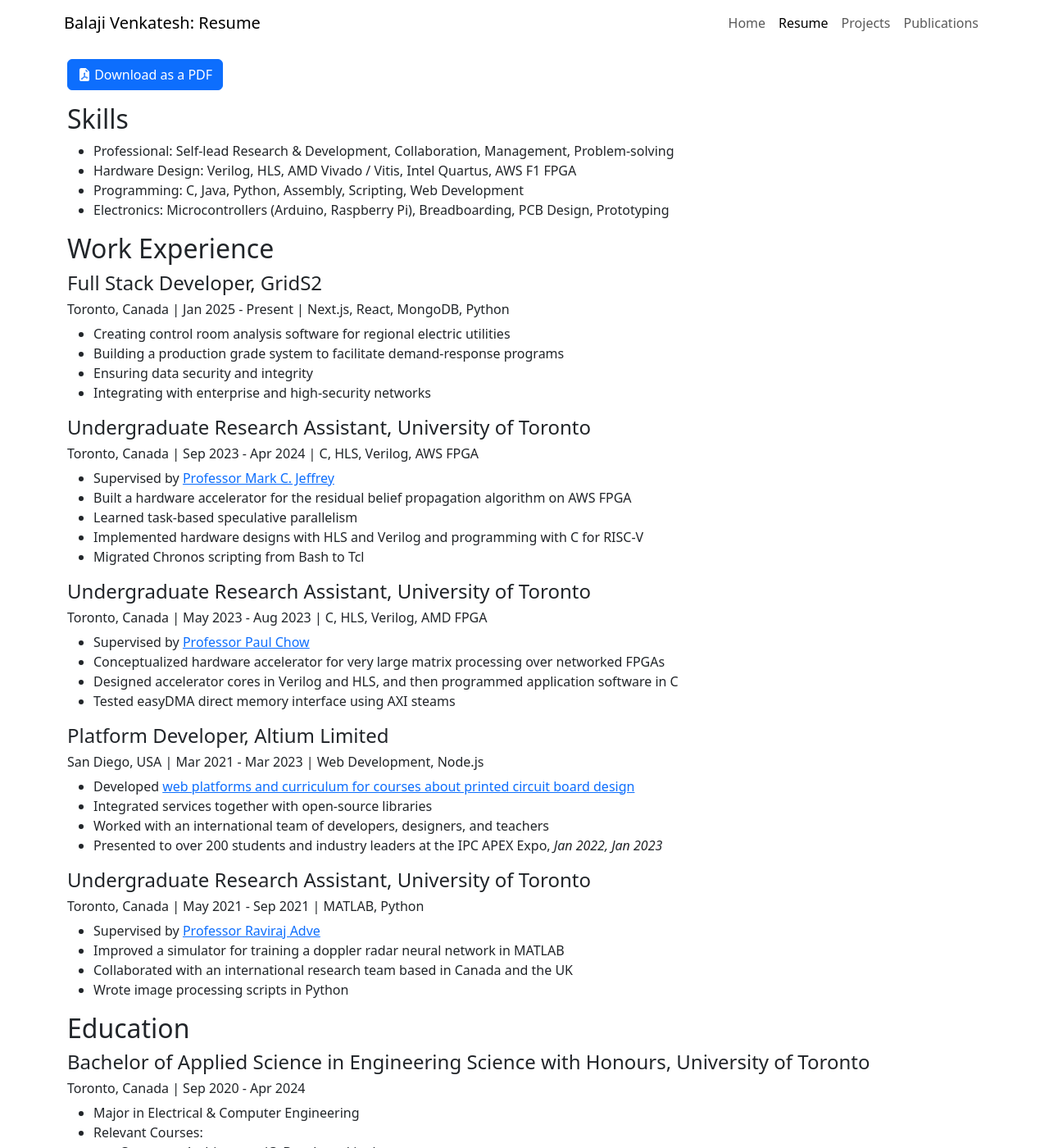
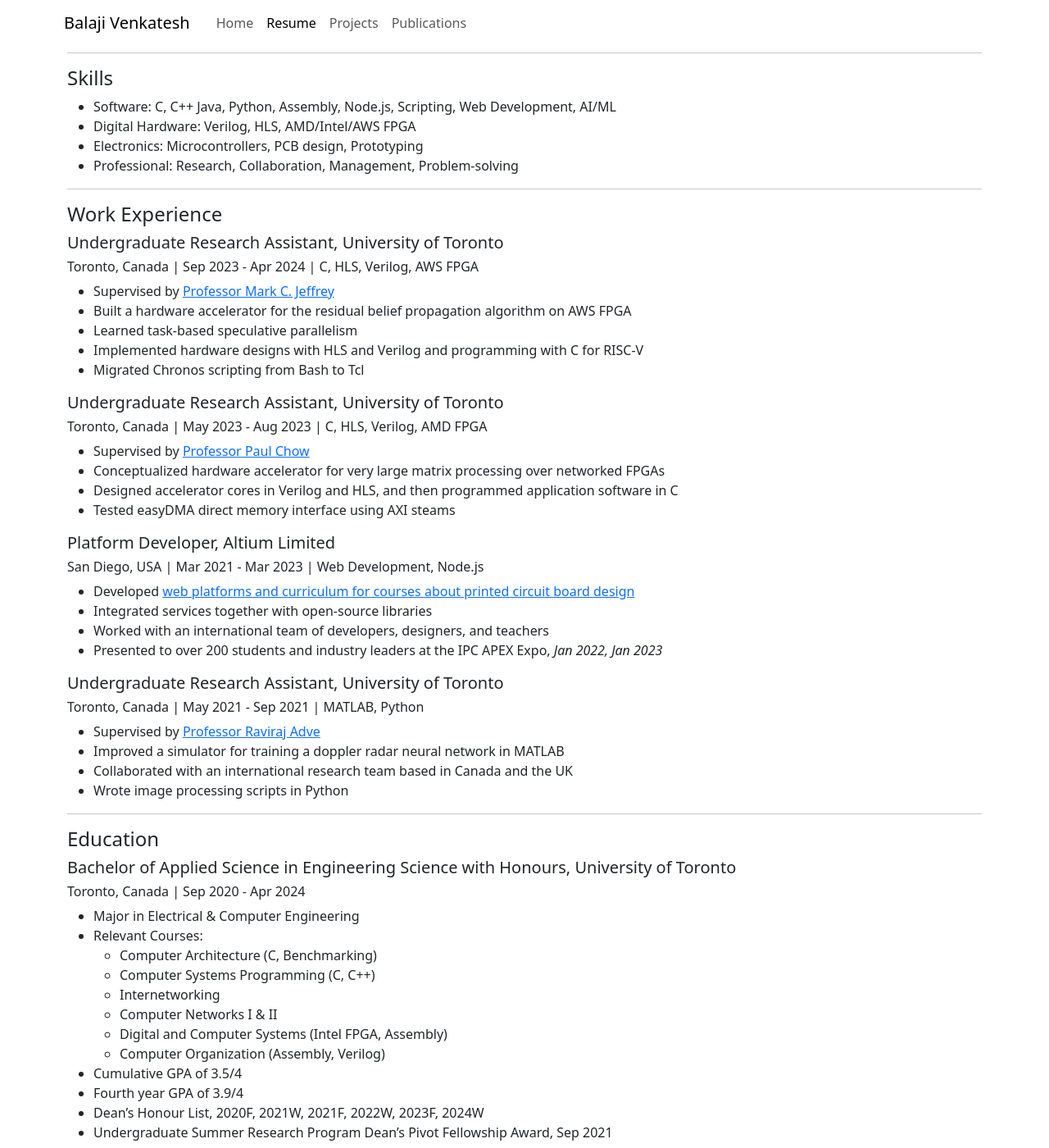
Before and after one commit to balaji-venkatesh/balaji-venkatesh.github.io, a Jekyll site: the page built from resume.md, in a window 1280 px wide and 1400 px high. Shown: the whole window at 82% size. Built offline with Jekyll 4.4.1, drawn with Linux system fonts in a browser that asks for light colours; some of the changed text lies outside the part shown.

Commit message:
remove grids2, rename dp, reformat nav and hrs

```diff
--- a/_layouts/default.html
+++ b/_layouts/default.html
@@ -4,25 +4,23 @@
 <head>
     <meta charset="utf-8">
     <meta name="viewport" content="width=device-width, initial-scale=1">
-    <title>Balaji Venkatesh: {{page.title}}</title>
+    <title>{{page.title}}</title>
     <link href="https://cdn.jsdelivr.net/npm/bootstrap@5.3.3/dist/css/bootstrap.min.css" rel="stylesheet"
         integrity="sha384-QWTKZyjpPEjISv5WaRU9OFeRpok6YctnYmDr5pNlyT2bRjXh0JMhjY6hW+ALEwIH" crossorigin="anonymous">
     <link rel="stylesheet" href="https://cdn.jsdelivr.net/npm/bootstrap-icons@1.11.3/font/bootstrap-icons.min.css">
     <link rel="icon" type="image/x-icon" href="/assets/favicon.ico">
 </head>
 
-<body style="overflow-y: scroll;">
+
+<body>
     <script src="/assets/colourMode.js"></script>
-    <nav class="navbar navbar-expand-md container">
-        <a href="/" class="ms-2 navbar-brand">Balaji Venkatesh: {{page.title}}</a>
-        <button class="navbar-toggler" type="button" data-bs-toggle="collapse" data-bs-target="#navbarContent">
-            <span class="navbar-toggler-icon"></span>
-        </button>
-        <div class="px-2 collapse navbar-collapse" id="navbarContent">
-            {% assign navigation = site.pages | sort: "order" %}
-            <ul class="ms-auto navbar-nav">
+    {% assign navigation = site.pages | sort: "order" %}
+    <nav class="navbar navbar-expand container flex-column flex-md-row pb-0">
+        <a href="/" class="ms-2 navbar-brand">Balaji Venkatesh</a>
+        <div class="px-2 collapse navbar-collapse">
+            <ul class="navbar-nav ">
                 {% for nav in navigation %}
-                <li>
+                <li class="nav-item">
                     <a class="nav-link {% if nav.url == page.url %} active {% endif %}" href="{{nav.url}}">
                         {{nav.title}}
                     </a>
@@ -31,32 +29,27 @@
             </ul>
         </div>
     </nav>
-    <div class="container py-3">
+    <div class="container">
+        <hr>
         {{ content }}
+        <hr>
     </div>
-    <footer class="container py-3">
-        <p>Please feel free to contact me at balajiv@balajiv.ca or any of the following:</p>
+    <footer class="container mb-3">
+        <p>Please feel free to contact me at balajiv@balajiv.ca.</p>
+        <a href="/assets/bv-resume.pdf" type="button" class="mb-1 btn btn-primary"><i
+                class="bi-file-earmark-pdf-fill"></i> Download Resume</a>
         <a href="mailto:balajiv@balajiv.ca" class="mb-1 btn btn-primary">
-            <i class="bi bi-envelope-fill"></i> balajiv@balajiv.ca </a>
+            <i class="bi bi-envelope-fill"></i> Email </a>
         <a href="https://www.linkedin.com/in/balajivca/" class="mb-1 btn btn-primary">
-            <i class="bi bi-linkedin"></i> balajivca </a>
+            <i class="bi bi-linkedin"></i> LinkedIn </a>
         <a href="https://github.com/balaji-venkatesh/" class="mb-1 btn btn-primary">
-            <i class="bi bi-github"></i> balaji-venkatesh </a>
+            <i class="bi bi-github"></i> GitHub </a>
         <a href="https://scholar.google.com/citations?user=5_CuemEAAAAJ" class="mb-1 btn btn-primary">
             <i class="bi bi-mortarboard-fill"></i> Google Scholar </a>
-        <a href="https://discord.com/users/432850176915275779" class="mb-1 btn btn-primary">
-            <i class="bi bi-discord"></i> @venkatech </a>
     </footer>
     <script src="https://cdn.jsdelivr.net/npm/bootstrap@5.3.3/dist/js/bootstrap.bundle.min.js"
         integrity="sha384-YvpcrYf0tY3lHB60NNkmXc5s9fDVZLESaAA55NDzOxhy9GkcIdslK1eN7N6jIeHz"
         crossorigin="anonymous"></script>
-    <script>
-        function loaded() {
-            if (this.complete) this.classList.remove("placeholder");
-            else this.addEventListener('load', loaded);
-        }
-        document.querySelectorAll('img').forEach(function (img) { loaded.call(img) });
-    </script>
 </body>
 
 </html>
--- a/resume.md
+++ b/resume.md
@@ -4,25 +4,18 @@ permalink: resume
 order: 2
 ---
 
-<a href="/assets/bv-resume.pdf" type="button" class="me-auto btn btn-primary"><i class="bi-file-earmark-pdf-fill"></i> Download as a PDF</a>
+#### Skills
 
-## Skills
+- Software: C, C++ Java, Python, Assembly, Node.js, Scripting, Web Development, AI/ML
+- Digital Hardware: Verilog, HLS, AMD/Intel/AWS FPGA
+- Electronics: Microcontrollers, PCB design, Prototyping
+- Professional: Research, Collaboration, Management, Problem-solving
 
-- Professional: Self-lead Research & Development, Collaboration, Management, Problem-solving
-- Hardware Design: Verilog, HLS, AMD Vivado / Vitis, Intel Quartus, AWS F1 FPGA
-- Programming: C, Java, Python, Assembly, Scripting, Web Development
-- Electronics: Microcontrollers (Arduino, Raspberry Pi), Breadboarding, PCB Design, Prototyping
+---
 
-## Work Experience
+#### Work Experience
 
-#### Full Stack Developer, GridS2
-###### Toronto, Canada | Jan 2025 - Present | Next.js, React, MongoDB, Python
-- Creating control room analysis software for regional electric utilities
-- Building a production grade system to facilitate demand-response programs
-- Ensuring data security and integrity
-- Integrating with enterprise and high-security networks
-
-#### Undergraduate Research Assistant, University of Toronto
+##### Undergraduate Research Assistant, University of Toronto
 ###### Toronto, Canada | Sep 2023 - Apr 2024 | C, HLS, Verilog, AWS FPGA
 - Supervised by [Professor Mark C. Jeffrey](https://www.eecg.utoronto.ca/~mcj/)
 - Built a hardware accelerator for the residual belief propagation algorithm on AWS FPGA
@@ -30,30 +23,32 @@ order: 2
 - Implemented hardware designs with HLS and Verilog and programming with C for RISC-V
 - Migrated Chronos scripting from Bash to Tcl
 
-#### Undergraduate Research Assistant, University of Toronto
+##### Undergraduate Research Assistant, University of Toronto
 ###### Toronto, Canada | May 2023 - Aug 2023 | C, HLS, Verilog, AMD FPGA
 - Supervised by [Professor Paul Chow](https://www.eecg.utoronto.ca/~pc/)
 - Conceptualized hardware accelerator for very large matrix processing over networked FPGAs
 - Designed accelerator cores in Verilog and HLS, and then programmed application software in C
 - Tested easyDMA direct memory interface using AXI steams
 
-#### Platform Developer, Altium Limited
+##### Platform Developer, Altium Limited
 ###### San Diego, USA | Mar 2021 - Mar 2023 | Web Development, Node.js
 - Developed [web platforms and curriculum for courses about printed circuit board design](https://education.altium.com/)
 - Integrated services together with open-source libraries
 - Worked with an international team of developers, designers, and teachers
 - Presented to over 200 students and industry leaders at the IPC APEX Expo, *Jan 2022, Jan 2023*
 
-#### Undergraduate Research Assistant, University of Toronto
+##### Undergraduate Research Assistant, University of Toronto
 ###### Toronto, Canada | May 2021 - Sep 2021 | MATLAB, Python
 - Supervised by [Professor Raviraj Adve](https://www.comm.utoronto.ca/~rsadve/)
 - Improved a simulator for training a doppler radar neural network in MATLAB
 - Collaborated with an international research team based in Canada and the UK
 - Wrote image processing scripts in Python
 
-## Education
+---
 
-#### Bachelor of Applied Science in Engineering Science with Honours, University of Toronto
+#### Education
+
+##### Bachelor of Applied Science in Engineering Science with Honours, University of Toronto
 ###### Toronto, Canada | Sep 2020 - Apr 2024
 - Major in Electrical & Computer Engineering
 - Relevant Courses:
@@ -61,36 +56,37 @@ order: 2
   - Computer Systems Programming  (C, C++)
   - Internetworking
   - Computer Networks I & II
-  - Signals and Systems
-  - Digital and Computer Systems (Intel Quartus, ARMv7 Assembly)
-  - Computer Organization (NIOS II Assembly, Verilog)
+  - Digital and Computer Systems (Intel FPGA, Assembly)
+  - Computer Organization (Assembly, Verilog)
 - Cumulative GPA of 3.5/4
 - Fourth year GPA of 3.9/4
 - Dean’s Honour List, 2020F, 2021W, 2021F, 2022W, 2023F, 2024W
 - Undergraduate Summer Research Program Dean’s Pivot Fellowship Award, Sep 2021
 
-#### Implementing and Administering Cisco Solutions, Cisco U
+##### Implementing and Administering Cisco Solutions, Cisco U
 ###### Remote | Nov 2024 - Jan 2025
 - Install, operate, configure, and verify basic IPv4 and IPv6 networks
 - Configure network components, such as switches, routers, and wireless LAN controllers
 - Manage network devices and identify basic security threats
 - Describe and define network programmability, automation, and software-defined networking
 
-## Volunteer Experience
+---
 
-#### Head Mentor and Director, Markham Community FIRST Robotics Club
+#### Volunteer Experience
+
+##### Head Mentor and Director, Markham Community FIRST Robotics Club
 ###### Markham, Canada | Jun 2017 - Oct 2024 | Java, Python, Prototyping
 - Managing finances for a not-for-profit corporation
 - Mentoring youth in business strategy, mechanical design, software programming, and team leadership
 - Planning outreach events and proposing sponsorships to local businesses
 
-#### Computer Systems Administrator / Webmaster, University of Toronto Engineering Society
+##### Computer Systems Administrator / Webmaster, University of Toronto Engineering Society
 ###### Toronto, Canada | May 2022 - May 2024 | Scripting, Web Development
 - Administrating cloud storage, emails, and websites for most (over 50) UofT Engineering Society design teams, clubs, and associated organizations
 - Modernizing legacy computing equipment and migrating to cloud services
 - Managing an office network
 
-#### Electrical Team Member, University of Toronto Robotics for Space Exploration
+##### Electrical Team Member, University of Toronto Robotics for Space Exploration
 ###### Toronto, Canada | May 2022 - Aug 2022 | PCB Design, Prototyping
 - Conceptualized a circuit board for space rover peripheral power control
 - Implemented the neopixel protocol to control LEDs
```
Also changed, not shown: README.md (+3 -3 lines), projects.md (+19 -18 lines), publications.md (+4 -0 lines), assets/Balaji Venkatesh.jpeg (renamed from assets/bv.jpeg), 1 other file.
